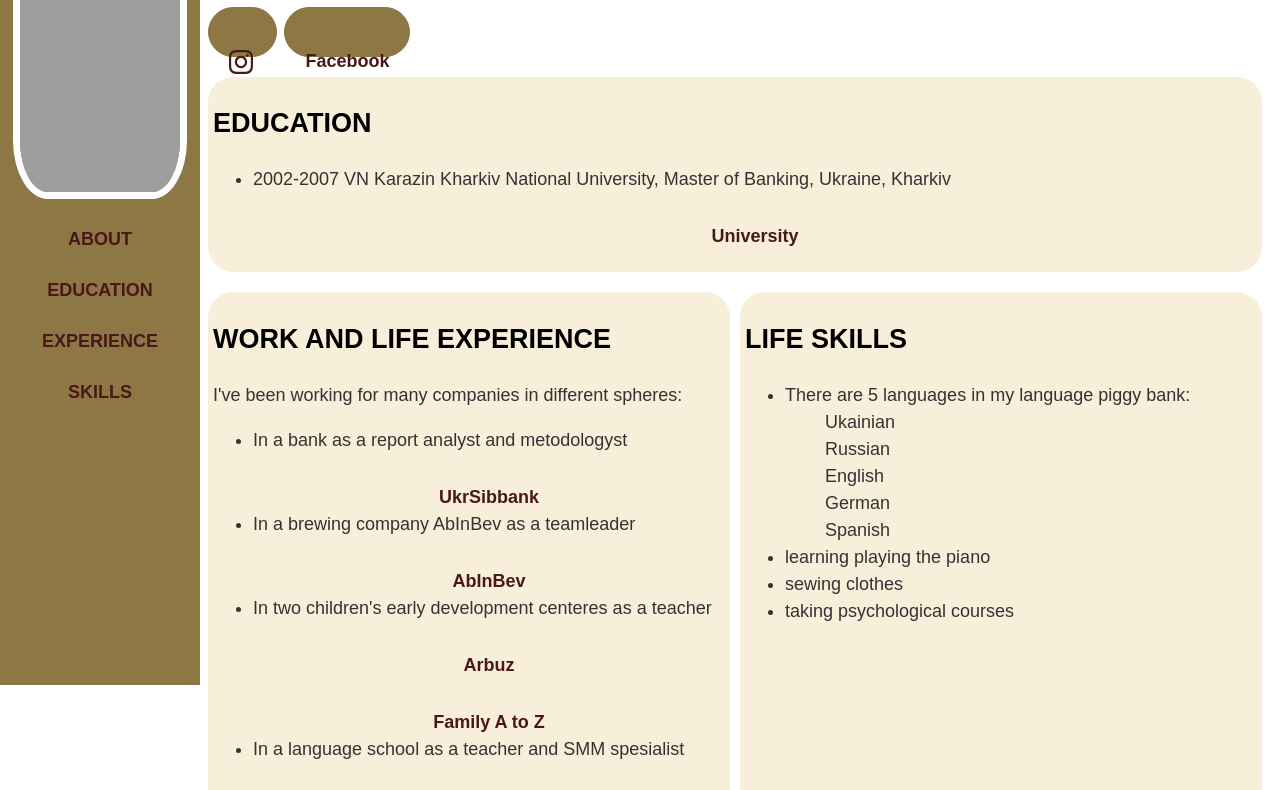
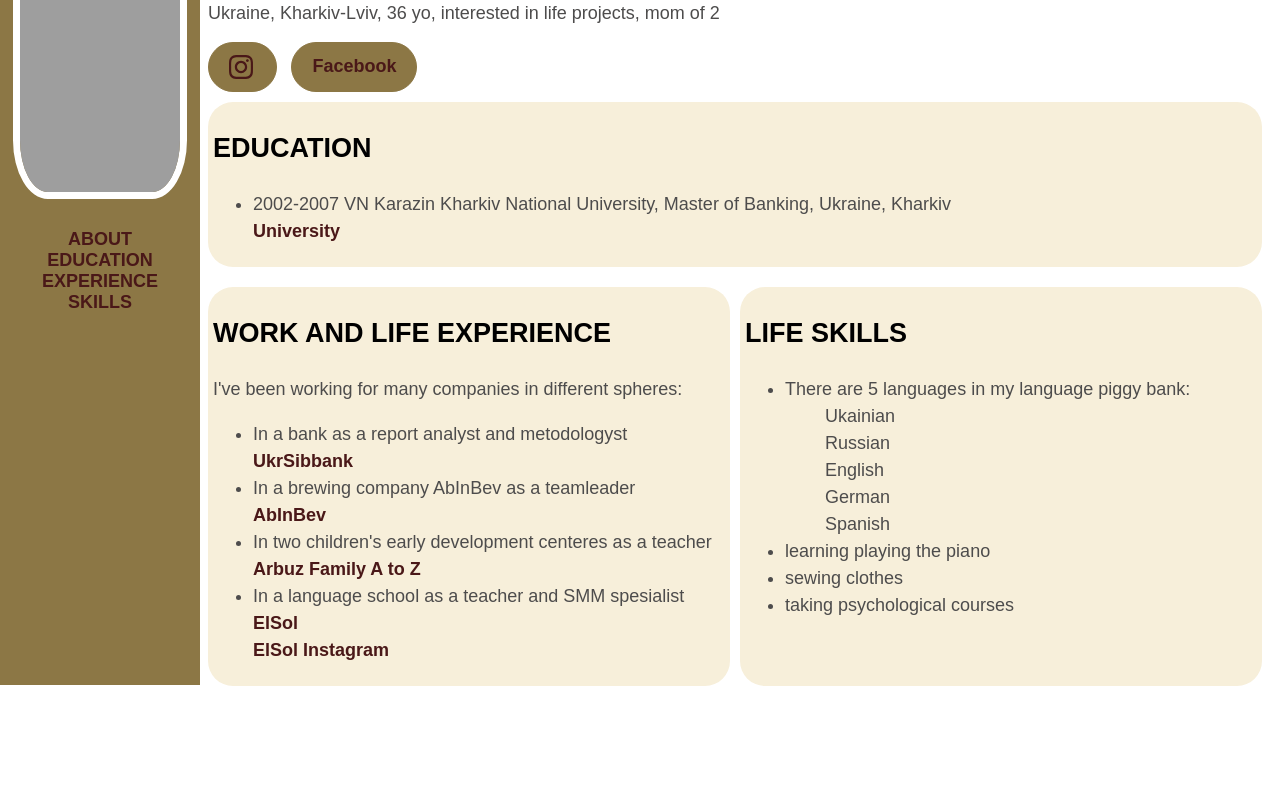
Before and after one commit to DashaKor-na/DashaKor-na.github.io, a plain HTML site: page index.html in a window 1280 px wide. Shown: the part 115-905 px from the top of the page. After the commit the page ends 829 px from the top, so only its background shows below. Drawn offline with Linux system fonts and the light colour scheme; grey boxes are pictures that could not be loaded.

Commit message:
correct links

```diff
--- a/index.html
+++ b/index.html
@@ -11,11 +11,13 @@
 <body>
  <div class="outer">
         <h1 id="go-to-about"> Daria <span>Koriahina</span> </h1>
-            <p>I'm 36,interested in life projects, mom of 2 </p>
-   <button class="button shadow"><a href="https://www.instagram.com/dashakoryagina/"></a>
+            <p>Ukraine, Kharkiv-Lviv, 36 yo, interested in life projects, mom of 2 </p>
+   <button class="button">
+     <a href="https://www.instagram.com/dashakoryagina/"></a>
    <svg xmlns="http://www.w3.org/2000/svg" width="24" height="24" viewBox="0 0 24 24"><path d="M12 2.163c3.204 0 3.584.012 4.85.07 3.252.148 4.771 1.691 4.919 4.919.058 1.265.069 1.645.069 4.849 0 3.205-.012 3.584-.069 4.849-.149 3.225-1.664 4.771-4.919 4.919-1.266.058-1.644.07-4.85.07-3.204 0-3.584-.012-4.849-.07-3.26-.149-4.771-1.699-4.919-4.92-.058-1.265-.07-1.644-.07-4.849 0-3.204.013-3.583.07-4.849.149-3.227 1.664-4.771 4.919-4.919 1.266-.057 1.645-.069 4.849-.069zm0-2.163c-3.259 0-3.667.014-4.947.072-4.358.2-6.78 2.618-6.98 6.98-.059 1.281-.073 1.689-.073 4.948 0 3.259.014 3.668.072 4.948.2 4.358 2.618 6.78 6.98 6.98 1.281.058 1.689.072 4.948.072 3.259 0 3.668-.014 4.948-.072 4.354-.2 6.782-2.618 6.979-6.98.059-1.28.073-1.689.073-4.948 0-3.259-.014-3.667-.072-4.947-.196-4.354-2.617-6.78-6.979-6.98-1.281-.059-1.69-.073-4.949-.073zm0 5.838c-3.403 0-6.162 2.759-6.162 6.162s2.759 6.163 6.162 6.163 6.162-2.759 6.162-6.163c0-3.403-2.759-6.162-6.162-6.162zm0 10.162c-2.209 0-4-1.79-4-4 0-2.209 1.791-4 4-4s4 1.791 4 4c0 2.21-1.791 4-4 4zm6.406-11.845c-.796 0-1.441.645-1.441 1.44s.645 1.44 1.441 1.44c.795 0 1.439-.645 1.439-1.44s-.644-1.44-1.439-1.44z"/></svg>
    </button>
-   <button class="button shadow"><a href="https://www.facebook.com/dasha.zagarskykh/"></a>Facebook
+   <button class="button">
+     <a href="https://www.facebook.com/dasha.zagarskykh/">Facebook</a>
    </button>
   <div class="card">
     <div class="Ed">
@@ -23,7 +25,9 @@
    <ul>
      <li> 2002-2007 VN Karazin Kharkiv National University, Master of Banking, Ukraine, Kharkiv
        <br>
+       <p class="Simple_links2">
          <a href="https://karazin.ua/fakulteti-ta-instituti/ekonomichnii/"> University </a>
+       </p>
      </li>
     </ul>
   </div>
@@ -67,11 +71,12 @@
   </div>
   <div class="box">
     <img class="avatar-round"
-     src="https://scontent.fdnk3-2.fna.fbcdn.net/v/t1.6435-9/122577784_3446136078765617_8123112142075953959_n.jpg?_nc_cat=104&ccb=1-7&_nc_sid=8bfeb9&_nc_ohc=mq07tSjQ6EYAX8U_Rrh&_nc_ht=scontent.fdnk3-2.fna&oh=00_AT9pQefL8cQg72wqkZq-KXtJbCupTgf-rHpkj4TKeUVSAQ&oe=62C9CA94">
-      <a href="#go-to-about">ABOUT</a>
+     src="https://scontent.fdnk3-2.fna.fbcdn.net/v/t1.6435-9/122577784_3446136078765617_8123112142075953959_n.jpg?_nc_cat=104&ccb=1-7&_nc_sid=8bfeb9&_nc_ohc=mq07tSjQ6EYAX8U_Rrh&_nc_ht=scontent.fdnk3-2.fna&oh=00_AT9pQefL8cQg72wqkZq-KXtJbCupTgf-rHpkj4TKeUVSAQ&oe=62C9CA94">         <p class="link_box">
+        <a href="#go-to-about">ABOUT</a>
       <a href="#go-to-education">EDUCATION</a>
       <a href="#go-to-experience">EXPERIENCE</a>
       <a href="#go-to-skills">SKILLS</a>
+  </p>
   </div>
 </body>
 <!-- partial -->
--- a/style.css
+++ b/style.css
@@ -21,12 +21,12 @@ span{
   color: rgb(74, 24, 24);
   font-size: 18px;
   font-weight: bold;
-  margin: 0 3px 20px 0;
+  margin: 0 10px 10px 0;
  }
 .button svg {
   fill: rgb(74, 24, 24);
   vertical-align: middle;
-  margin: 0 3px 0 0;
+  margin: 0px 3px 0 0;
   display: inline-block;
   font-weight: bold;
 }
@@ -83,9 +83,13 @@ span{
   margin: 0 10px 20px 0;
 
 }
-p ul{
-  font-size: 16px;
+p, ul{
+  font-size: 18px;
   color: rgb(77, 76, 76);
+}
+h1{
+  font-size: 50px;
+  margin-bottom: 10px;
 }
 h2{
   color: black;
@@ -110,18 +114,34 @@ h2{
   box-shadow: 1px 1px 20px px rgba(128, 116, 89, 0.9);
   border-radius: 20%;
   }
-a {
-  display: block;
+.link_box {
+  display: grid;
   text-align: center;
-  margin-top: 30px;
+  margin: 30px 0 30px 0;
+    }
+a{
+  color: rgb(74, 24, 24);
+  font-size: 18px;
+  font-weight: bold;
+  text-decoration: none;
+}
+a:hover {
+  background: rgb(130, 77, 77);
+}
+#go-to-about, #go-to-education, #go-to-experience{
+  color: (38, 38, 28);
+}
+.Simple_links {
+  margin-top: 70px;
+  color: rgb(74, 24, 24);
+  font-size: 18px;
+  font-weight: bold;
+}
+.Simple_links2 {
+ text-align: left;
+  margin-top: 0px;
   text-decoration: none;
   color: rgb(74, 24, 24);
   font-size: 18px;
   font-weight: bold;
-    }
-a:hover {
-  background: rgb(130, 77, 77);
-#go-to-about, #go-to-education, #go-to-experience{
-  color: (38, 38, 28);
 }
-  #go-to-about }
```
